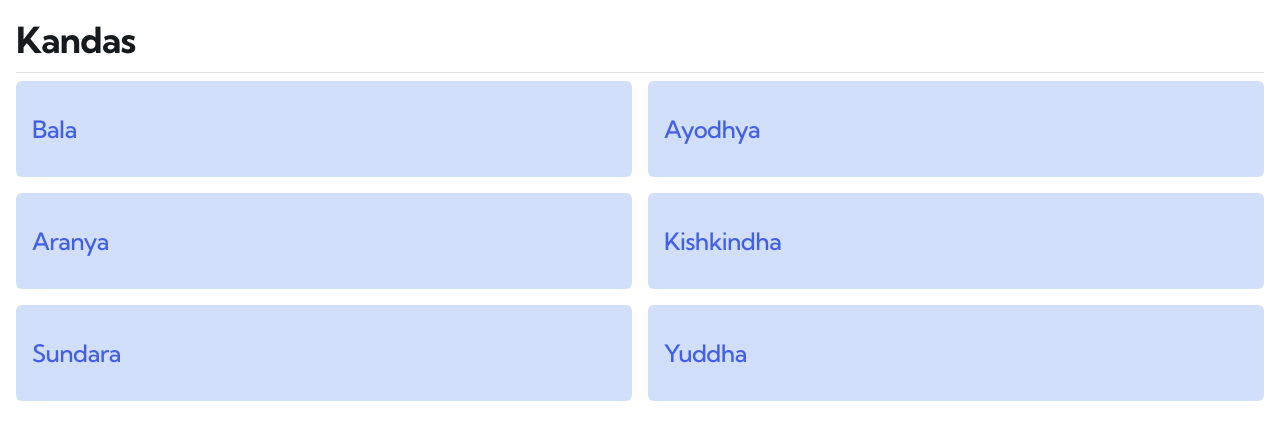
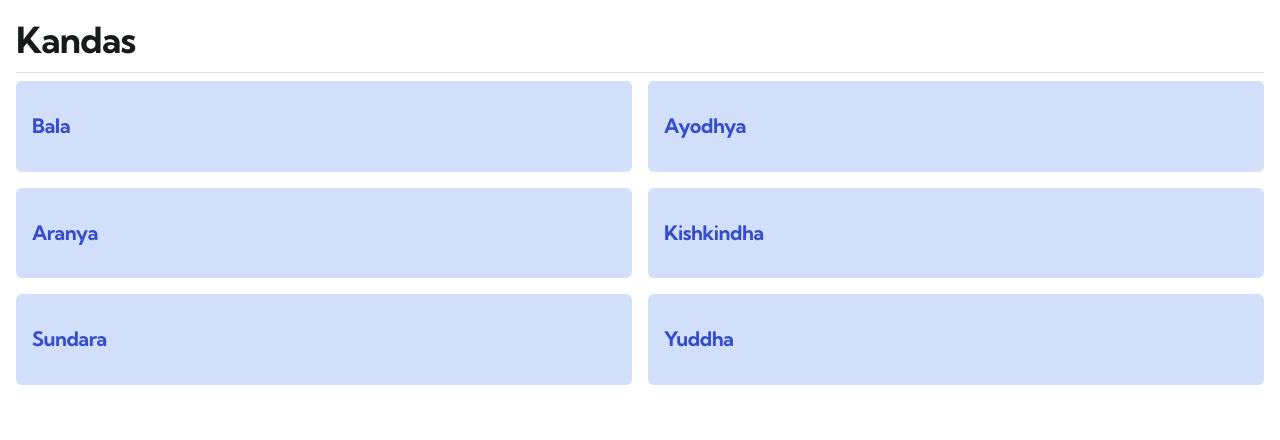
Before and after one commit to badalsaibo/read-ramayana, a Next.js app: page /kanda in a window 1280 px wide. Shown: the top 440 px of the page. Built offline with nearby package versions, Linux system fonts and the light colour scheme.

Commit message:
feat: start reading icon

```diff
--- a/src/components/PaddedButton/PaddedButton.tsx
+++ b/src/components/PaddedButton/PaddedButton.tsx
@@ -16,9 +16,9 @@ const StyledButton = styled(Button)(({ theme }) => ({
 }));
 
 const StyledType = styled(Typography)<TTypography>(({ theme }) => ({
-  fontSize: '1.5rem',
-  color: theme.vars.palette.primary[500],
-  fontWeight: '500',
+  fontSize: '1.25rem',
+  color: theme.vars.palette.primary[600],
+  fontWeight: '700',
 }));
 
 const PaddedButton = ({ children }: TPadButtonProps) => {
--- /dev/null
+++ b/src/icons/interface.ts
@@ -0,0 +1,3 @@
+export type TSvgProps = {
+    size?: number
+}
```
Also changed, not shown: src/icons/ChevronRightCircle.tsx (added, +11 -0 lines).
